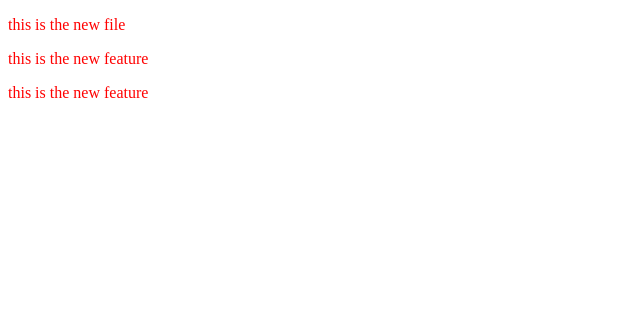
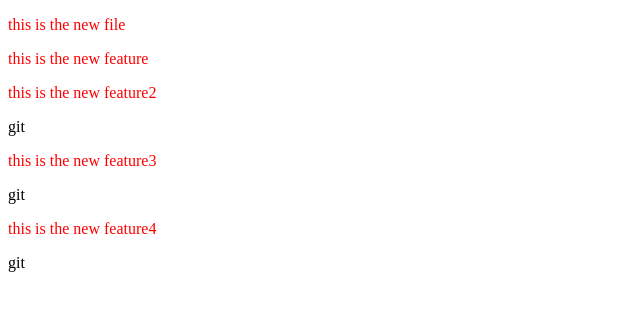
Before and after one commit to bhavekjain/localrepo, a plain HTML site: page index.html in a window 1280 px wide. Shown: the whole page, without its empty margins (0-640 px from the left). Drawn offline with Linux system fonts and the light colour scheme.

Commit message:
added new para in feature1 branch with 3 para

```diff
--- a/index.html
+++ b/index.html
@@ -10,6 +10,8 @@
 
     <p>this is the new file</p>
     <p>this is the new feature</p>
-    <p>this is the new feature</p>
+    <p>this is the new feature2</p>git
+    <p>this is the new feature3</p>git
+    <p>this is the new feature4</p>git
 </body>
 </html>
```
